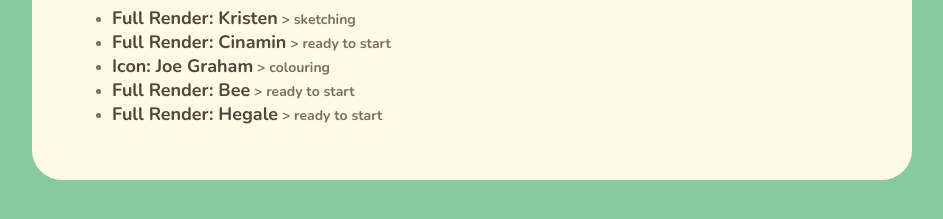
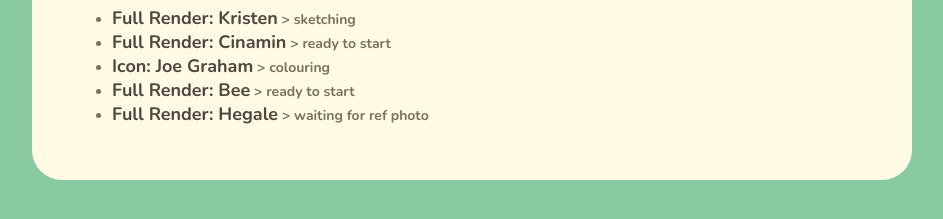
Before and after one commit to antheakwong/antheakwong.github.io, a Jekyll site: the page built from commissions/index.md, in a window 1280 px wide and 1346 px high. Shown: the part 1086-1305 px from the top of the window, without its empty margins (168-1111 px from the left). Built offline with Jekyll 4.4.1, drawn with Linux system fonts in a browser that asks for light colours; nearby versions of some CDN libraries.

Commit message:
Update index.md

```diff
--- a/commissions/index.md
+++ b/commissions/index.md
@@ -44,4 +44,4 @@
 - **Full Render: Cinamin** > ready to start
 - **Icon: Joe Graham** > colouring
 - **Full Render: Bee** > ready to start
-- **Full Render: Hegale** > ready to start
+- **Full Render: Hegale** > waiting for ref photo
```
